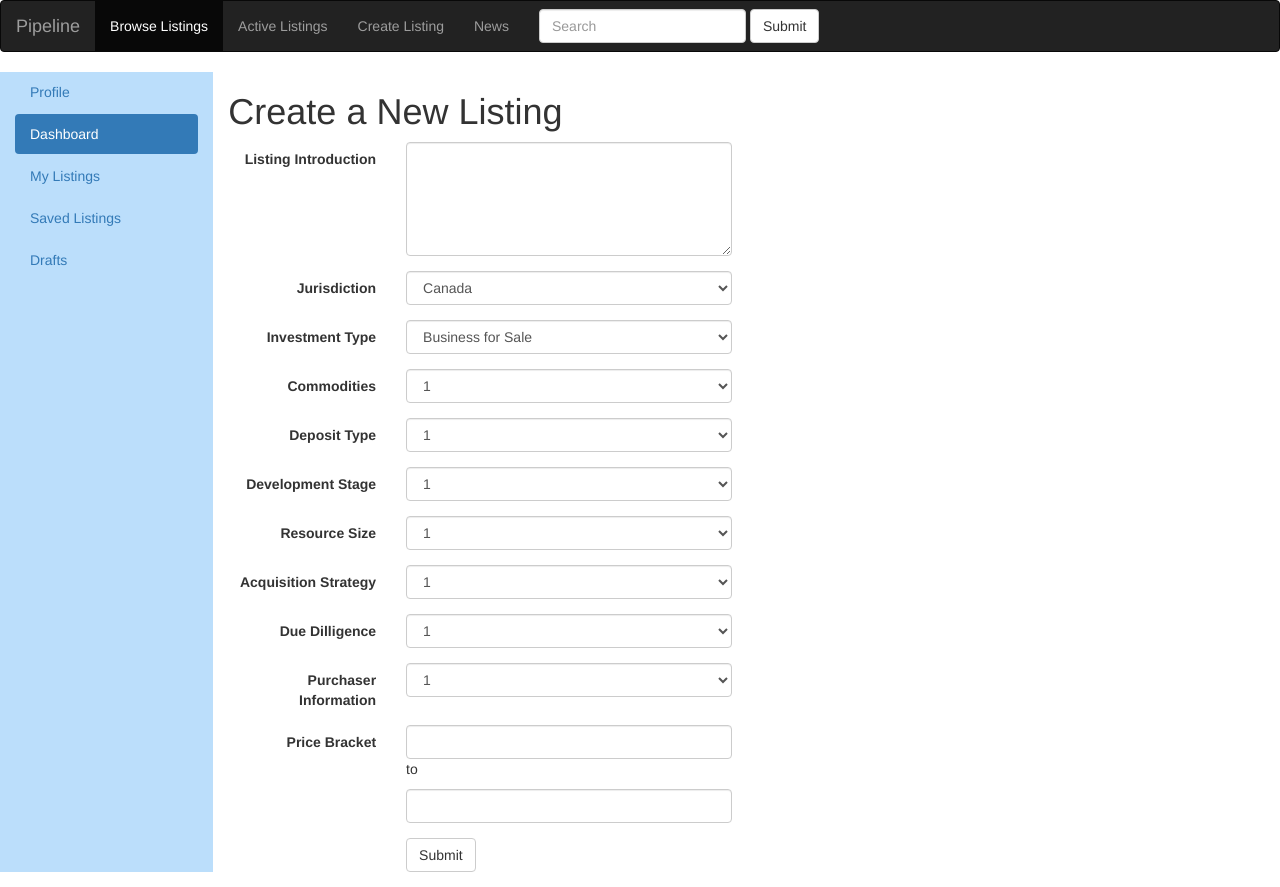
After one commit to ybui210/PIpeline, a PHP site: page /createListing.php in a window 1280 px wide. The commit adds this page. Run offline with PHP 8.4, Linux system fonts and the light colour scheme; some libraries are stand-ins or nearby versions.

Commit message:
create listing page and recovered my styling

```diff
--- /dev/null
+++ b/Current-Version/Styles/home.css
@@ -0,0 +1,25 @@
+.leftNavbar{
+    color:black;
+
+}
+
+.navBarDiv{
+    background-color: #bbdefb;
+    height: 100vh;
+}
+
+.icon{
+    margin-left:  30px;
+}
+
+.header{
+    background-color: #0d47a1;
+}
+
+.topNavBarDiv{
+    background-color: #283593;
+}
+
+.intro{
+    width: 500px;
+}
--- /dev/null
+++ b/Current-Version/createListing.php
@@ -0,0 +1,216 @@
+<!DOCTYPE html>
+<html>
+<head>
+
+    <link href="Styles/home.css" rel="stylesheet" />
+    <!-- Latest compiled and minified CSS -->
+    <link rel="stylesheet" href="https://maxcdn.bootstrapcdn.com/bootstrap/3.3.7/css/bootstrap.min.css" integrity="sha384-BVYiiSIFeK1dGmJRAkycuHAHRg32OmUcww7on3RYdg4Va+PmSTsz/K68vbdEjh4u" crossorigin="anonymous">
+
+    <!--Let browser know website is optimized for mobile-->
+    <meta name="viewport" content="width=device-width, initial-scale=1.0"/>
+</head>
+
+<body>
+<!--Import jQuery before materialize.js-->
+
+
+<!--
+        <nav>
+            <div class="nav-wrapper">
+                <a href="#" class="brand-logo right">Logo</a>
+                <ul id="nav-mobile" class="left hide-on-med-and-down">
+                    <li><a href="">Profile</a></li>
+                    <li><a href="">Dashboard</a></li>
+                    <li><a href="">My Listings</a></li>
+                    <li><a href="">Saved Listings</a></li>
+                    <li><a href="">Drafts</a></li>
+                </ul>
+            </div>
+        </nav>
+-->
+
+<!--<div class="w3-sidebar w3-bar-block" style="width:25%">
+    <a href="#" class="w3-bar-item w3-button">Link 1</a>
+    <a href="#" class="w3-bar-item w3-button">Link 2</a>
+    <a href="#" class="w3-bar-item w3-button">Link 3</a>
+</div>
+
+<div style="margin-left:25%">
+    ... page content ...
+</div>-->
+<div class="container-fluid" >
+    <div class="row">
+        <nav class="navbar navbar-inverse topNavBarDiv">
+            <div class="container-fluid">
+                <div class="navbar-header">
+                    <a class="navbar-brand" href="#">Pipeline</a>
+                </div>
+                <ul class="nav navbar-nav">
+                    <li class="active"><a href="#">Browse Listings</a></li>
+                    <li><a href="#">Active Listings</a></li>
+                    <li><a href="createListing.php">Create Listing</a></li>
+                    <li><a href="#">News</a></li>
+                </ul>
+                <form class="navbar-form navbar-left">
+                    <div class="form-group">
+                        <input type="text" class="form-control" placeholder="Search">
+                    </div>
+                    <button type="submit" class="btn btn-default">Submit</button>
+                </form>
+            </div>
+        </nav>
+
+    </div>
+
+    <div class="row">
+        <div class="col-sm-3 col-lg-2 navBarDiv">
+            <nav class="nav nav-pills nav-stacked leftNavbar">
+                <li><a href="profile.php">Profile</a></li>
+                <li class="active"><a href="dashboard.php">Dashboard</a></li>
+                <li><a href="myListings.php">My Listings</a></li>
+                <li><a href="savedListings.php">Saved Listings</a></li>
+                <li><a href="">Drafts</a></li>
+            </nav>
+        </div>
+        <div class="col-sm-9 col-lg-10">
+            <div class="row header">
+
+            </div>
+            <h1>Create a New Listing</h1>
+
+            <form class="form-horizontal">
+                <div class="form-group">
+                    <label for="intro" class="col-sm-2 control-label">Listing Introduction</label>
+                    <div class="col-sm-4">
+                        <textarea type="text" class="form-control" id="intro" rows="5"></textarea>
+                    </div>
+                </div>
+
+                <div class="form-group">
+                    <label for="jurisdiction" class="col-sm-2 control-label">Jurisdiction</label>
+                    <div class="col-sm-4">
+                        <select class="form-control" id="jurisdiction">
+                            <option>Canada</option>
+                            <option>USA</option>
+                            <option>Middle East</option>
+                            <option>Africa</option>
+                            <option>Australia</option>
+                            <option>South America</option>
+                            <option>Asia</option>
+                            <option>Mexico</option>
+                        </select>
+                    </div>
+                </div>
+
+                <div class="form-group">
+                    <label for="investmentType" class="col-sm-2 control-label">Investment Type</label>
+                    <div class="col-sm-4">
+                        <select class="form-control" id="investmentType">
+                            <option>Business for Sale</option>
+                            <option>Joint Partnership</option>
+                            <option>Public Equity</option>
+                            <option>Private Equity</option>
+                        </select>
+                    </div>
+                </div>
+
+                <div class="form-group">
+                    <label for="commodities" class="col-sm-2 control-label">Commodities</label>
+                    <div class="col-sm-4">
+                        <select class="form-control" id="commodities">
+                            <option>1</option>
+                            <option>2</option>
+                            <option>3</option>
+                        </select>
+                    </div>
+                </div>
+
+                <div class="form-group">
+                    <label for="depositType" class="col-sm-2 control-label">Deposit Type</label>
+                    <div class="col-sm-4">
+                        <select class="form-control" id="depositType">
+                            <option>1</option>
+                            <option>2</option>
+                            <option>3</option>
+                        </select>
+                    </div>
+                </div>
+
+                <div class="form-group">
+                    <label for="developmentStage" class="col-sm-2 control-label">Development Stage</label>
+                    <div class="col-sm-4">
+                        <select class="form-control" id="developmentStage">
+                            <option>1</option>
+                            <option>2</option>
+                            <option>3</option>
+                        </select>
+                    </div>
+                </div>
+
+                <div class="form-group">
+                    <label for="resourceSize" class="col-sm-2 control-label">Resource Size</label>
+                    <div class="col-sm-4">
+                        <select class="form-control" id="resourceSize">
+                            <option>1</option>
+                            <option>2</option>
+                            <option>3</option>
+                        </select>
+                    </div>
+                </div>
+
+                <div class="form-group">
+                    <label for="acquisitionStrategy" class="col-sm-2 control-label">Acquisition Strategy</label>
+                    <div class="col-sm-4">
+                        <select class="form-control" id="acquisitionStrategy">
+                            <option>1</option>
+                            <option>2</option>
+                            <option>3</option>
+                        </select>
+                    </div>
+                </div>
+
+                <div class="form-group">
+                    <label for="dueDilligence" class="col-sm-2 control-label">Due Dilligence</label>
+                    <div class="col-sm-4">
+                        <select class="form-control" id="dueDilligence">
+                            <option>1</option>
+                            <option>2</option>
+                            <option>3</option>
+                        </select>
+                    </div>
+                </div>
+
+                <div class="form-group">
+                    <label for="purchaserInfo" class="col-sm-2 control-label">Purchaser Information</label>
+                    <div class="col-sm-4">
+                        <select class="form-control" id="purchaserInfo">
+                            <option>1</option>
+                            <option>2</option>
+                            <option>3</option>
+                        </select>
+                    </div>
+                </div>
+
+                <div class="form-group">
+                    <label for="price" class="col-sm-2 control-label">Price Bracket</label>
+                    <div class="col-sm-4">
+                        <input type="text" class="form-control" id="price"></input>
+                        <p>to</p>
+                        <input type="text" class="form-control" id="toprice"></input>
+                    </div>
+                </div>
+
+                <div class="form-group">
+                    <div class="col-sm-offset-2 col-sm-10">
+                        <button type="submit" class="btn btn-default">Submit</button>
+                    </div>
+                </div>
+            </form>
+
+        </div>
+    </div>
+</div>
+<script type="text/javascript" src="https://code.jquery.com/jquery-3.2.1.min.js"></script>
+
+</body>
+</html>
```
Also changed, not shown: Current-Version/home.php (+28 -8 lines).
